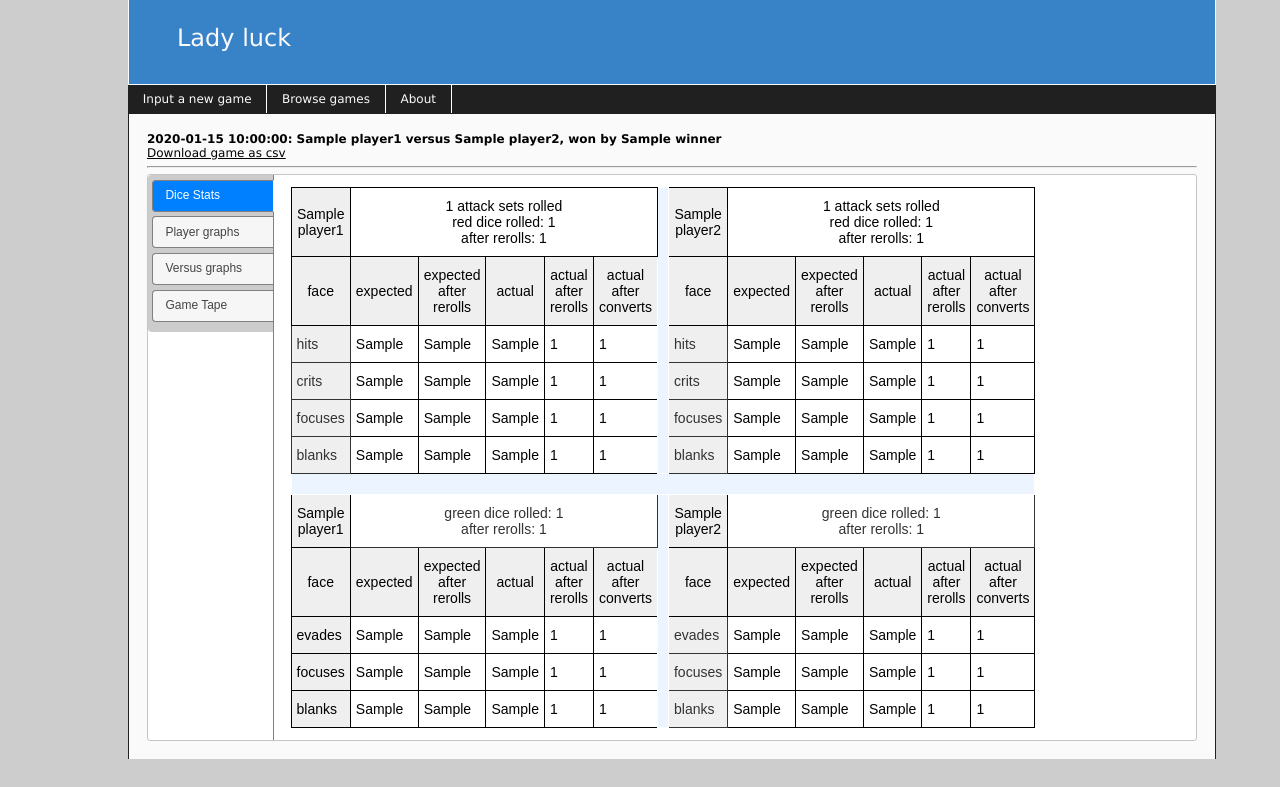
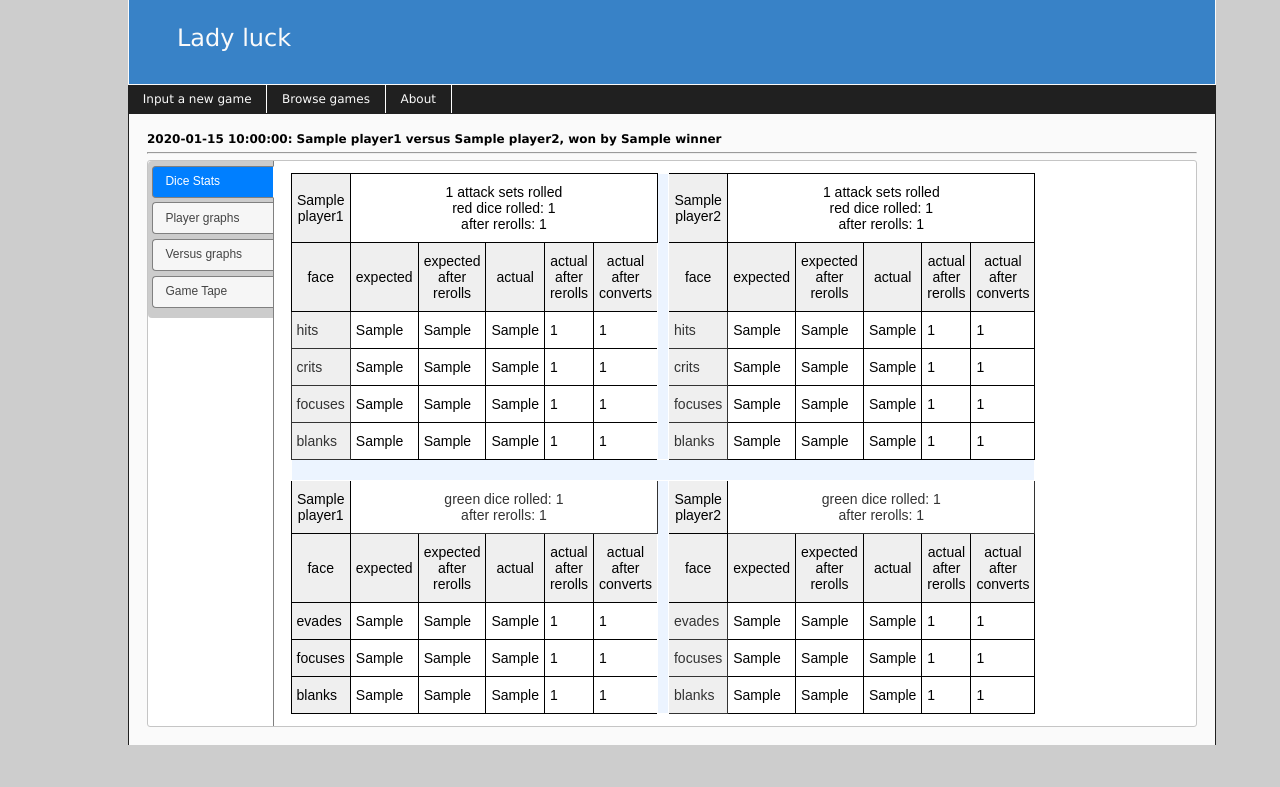
Before and after one commit to lhayhurst/ladyluck, a Flask app: template templates/game_summary.html in a window 1280 px wide. Shown: the part 13-800 px from the top of the page. Run offline with Flask 2, Linux system fonts and the light colour scheme; the template is opened without the code that fills it: most values are stand-ins (such as "Sample title", 1, 10 or a date in 2020); grey boxes marked "Sample" are stand-in pictures; some libraries are stand-ins or nearby versions.

Commit message:
removed download game url - something is f0xred.

```diff
--- a/templates/game_summary.html
+++ b/templates/game_summary.html
@@ -3,8 +3,6 @@
 
 <b> {{ game.game_played_time }}: {{ player1.name }} versus {{ player2.name }}, won by {{ winner }} </b>
 <br>
-<a href="/download-game?id={{ game.id }}">Download game as csv</a>
-
 <hr>
 <div id="tabs" class="ui-tabs ui-widget ui-widget-content ui-corner-all ui-tabs-vertical ui-helper-clearfix">
     <ul class="ui-tabs-nav ui-helper-reset ui-helper-clearfix ui-widget-header ui-corner-all" role="tablist">
```
